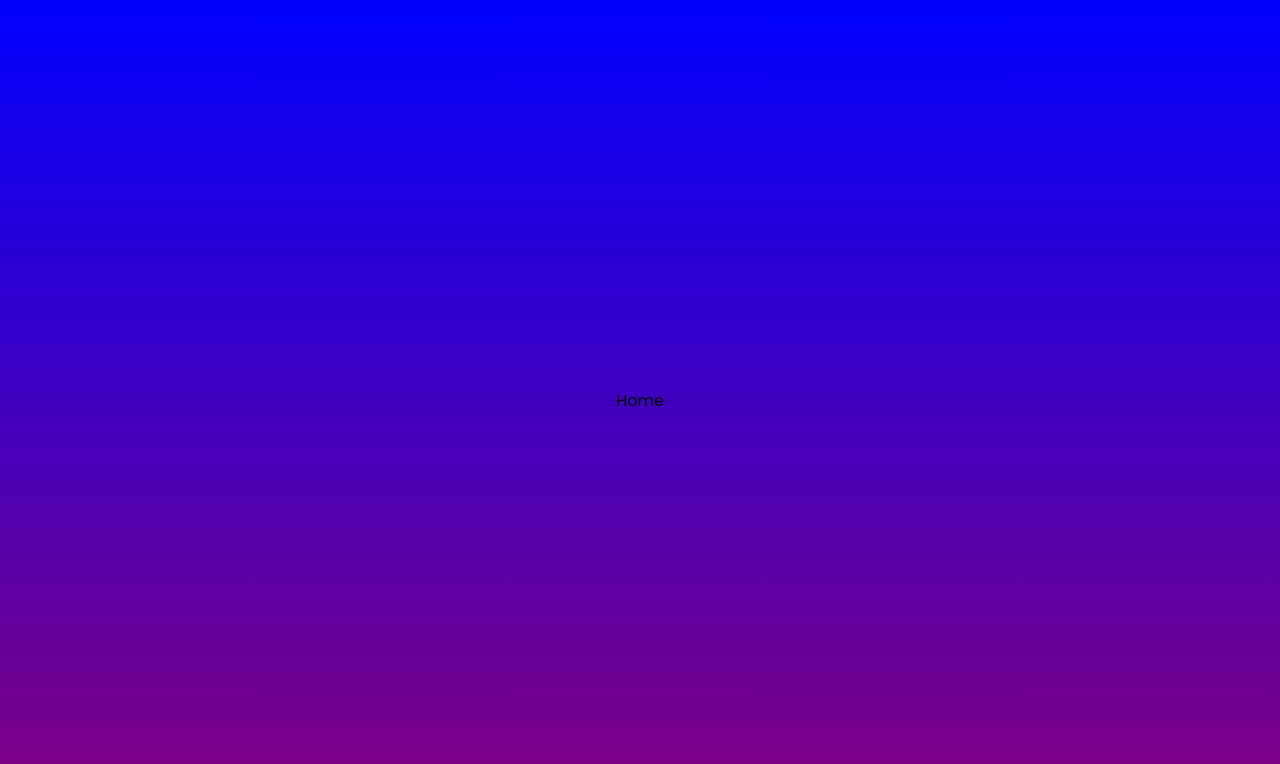
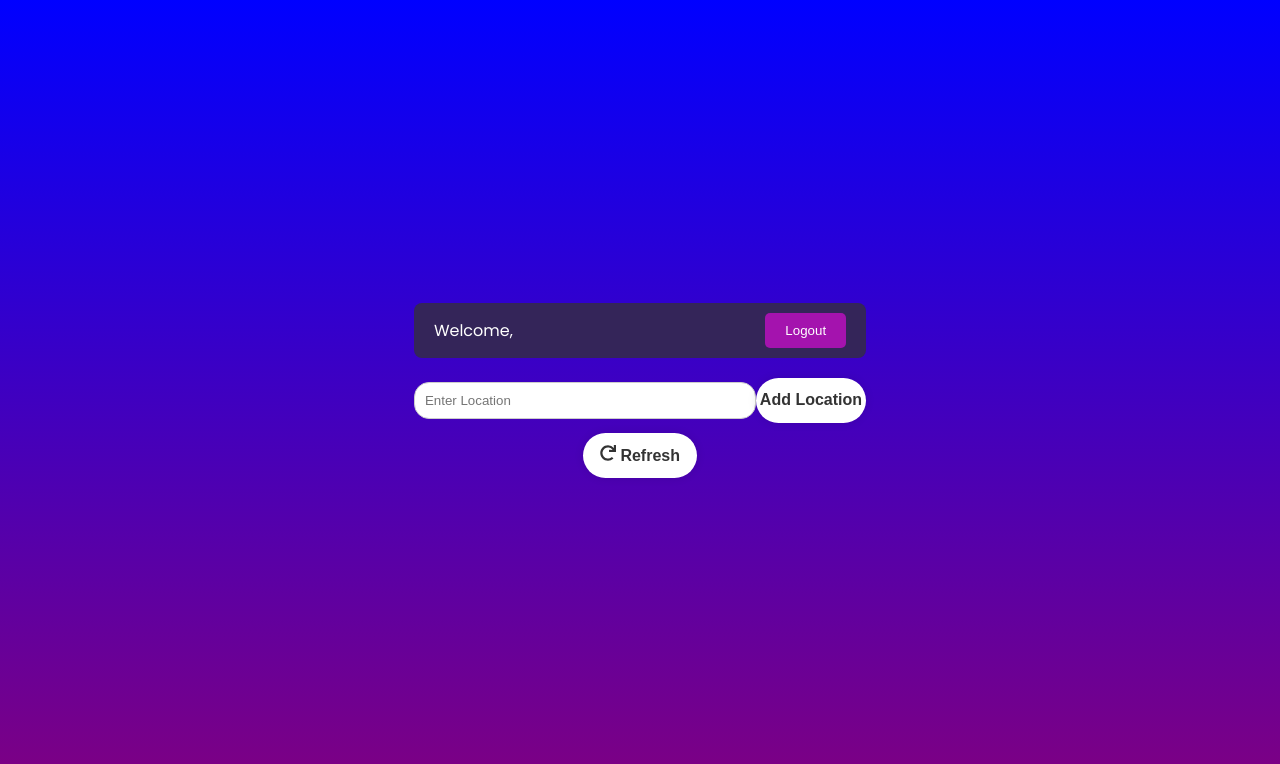
Before and after one commit to mianawais78/Roulettech-Weather-App, a React (Create React App) app in the folder frontend/: page /home in a window 1280 px wide. Shown: the top 764 px of the page. Built offline with nearby package versions, Linux system fonts and the light colour scheme; sample sign-in values are in the browser's storage.

Commit message:
FrontendComp
Frontend is almost completed

```diff
--- a/frontend/package.json
+++ b/frontend/package.json
@@ -6,6 +6,7 @@
     "@testing-library/jest-dom": "^5.17.0",
     "@testing-library/react": "^13.4.0",
     "@testing-library/user-event": "^13.5.0",
+    "axios": "^1.7.4",
     "react": "^18.3.1",
     "react-dom": "^18.3.1",
     "react-icons": "^5.3.0",
--- a/frontend/src/App.js
+++ b/frontend/src/App.js
@@ -11,14 +11,19 @@ import {
 
 function App() {
   const [token, setToken] = useState(localStorage.getItem("token"));
+  const [name, setName] = useState("");
 
   const handleLogin = (jwtToken) => {
     setToken(jwtToken);
     localStorage.setItem("token", jwtToken);
   };
 
+  const handleUsername = (userName) => {
+    setName(userName);
+  };
   const handleLogout = () => {
     setToken(null);
+    setName("");
     localStorage.removeItem("token");
   };
 
@@ -32,7 +37,10 @@ function App() {
               token ? (
                 <Navigate to="/home" />
               ) : (
-                <LoginForm handleLogin={handleLogin} />
+                <LoginForm
+                  handleLogin={handleLogin}
+                  handleUsername={handleUsername}
+                />
               )
             }
           />
@@ -40,7 +48,11 @@ function App() {
             path="/home"
             element={
               token ? (
-                <Home token={token} handleLogout={handleLogout} />
+                <Home
+                  token={token}
+                  handleLogout={handleLogout}
+                  username={name}
+                />
               ) : (
                 <Navigate to="/" />
               )
--- /dev/null
+++ b/frontend/src/Components/Home/Home.css
@@ -0,0 +1,103 @@
+/* src/components/Home.css */
+
+.home-container {
+  display: flex;
+  flex-direction: column;
+  align-items: center;
+  margin: 0 auto;
+  padding: 20px;
+}
+
+.navbar {
+  width: 100%;
+  display: flex;
+  justify-content: space-between;
+  align-items: center;
+  padding: 10px 20px;
+  background-color: #342559;
+  color: white;
+  border-radius: 8px;
+  margin-bottom: 20px;
+}
+
+.welcome-message {
+  margin: 0;
+}
+
+.logButton {
+  background-color: rgba(204, 13, 204, 0.74);
+  color: white;
+  border: none;
+  padding: 10px 20px;
+  border-radius: 5px;
+  cursor: pointer;
+}
+
+.logButton:hover {
+  background-color: #6d53e0;
+}
+
+.weather-controls {
+  display: flex;
+  flex-direction: column;
+  align-items: center;
+  margin-bottom: 20px;
+}
+
+.search {
+  display: flex;
+  align-items: center;
+  margin-bottom: 10px;
+}
+
+.search input {
+  padding: 10px;
+  width: 350px;
+  border-radius: 15px;
+  border: 1px solid #ccc;
+}
+
+.weather-controls button {
+  width: 25%;
+  height: 45px;
+  background: #fff;
+  border: none;
+  outline: none;
+  border-radius: 40px;
+  box-shadow: 0 0 10px rgba(0, 0, 0, 0.1);
+  color: #333;
+  font-size: 16px;
+  cursor: pointer;
+  font-weight: 700;
+}
+
+.weather-controls button:hover {
+  background-color: whitesmoke;
+}
+
+.weather-cards {
+  display: flex;
+  flex-wrap: wrap;
+  gap: 20px;
+  justify-content: center;
+}
+
+.weather-card {
+  position: relative;
+  background-color: #342559;
+  color: rgb(211, 206, 206);
+  border-radius: 20px;
+  box-shadow: 0 4px 8px rgba(0, 0, 0, 0.2);
+  padding: 20px;
+  width: 250px;
+  text-align: center;
+}
+
+.close-button {
+  position: absolute;
+  top: 10px;
+  right: 10px;
+  cursor: pointer;
+  font-size: 20px;
+  color: rgb(155, 149, 160);
+}
--- a/frontend/src/Components/Home/Home.js
+++ b/frontend/src/Components/Home/Home.js
@@ -1,12 +1,78 @@
-import React from "react";
-import {
-  BrowserRouter as Router,
-  Route,
-  Routes,
-  Navigate,
-} from "react-router-dom";
-function Home() {
-  return <div>Home</div>;
+// src/components/Home.js
+
+import React, { useState } from "react";
+import axios from "axios";
+import Weather from "../Weather/Weather.js";
+import { FaRedo } from "react-icons/fa";
+import "./Home.css";
+
+function Home({ username, handleLogout, token }) {
+  const [cities, setCities] = useState([]);
+  const [location, setLocation] = useState("");
+
+  const addLocation = async () => {
+    const url = `https://api.openweathermap.org/data/2.5/weather?q=${location}&units=imperial&appid=895284fb2d2c50a520ea537456963d9c`;
+
+    try {
+      const response = await axios.get(url);
+      setCities([...cities, response.data]);
+      setLocation("");
+    } catch (error) {
+      console.error("Error fetching weather data:", error);
+    }
+  };
+
+  const removeCity = (cityName) => {
+    setCities(cities.filter((city) => city.name !== cityName));
+  };
+
+  const refreshWeather = async () => {
+    const updatedCities = await Promise.all(
+      cities.map(async (city) => {
+        const url = `https://api.openweathermap.org/data/2.5/weather?q=${city.name}&units=imperial&appid=895284fb2d2c50a520ea537456963d9c`;
+        const response = await axios.get(url);
+        return response.data;
+      })
+    );
+    setCities(updatedCities);
+  };
+
+  return (
+    <div className="home-container">
+      <div className="navbar">
+        <p className="welcome-message">Welcome, {username}</p>
+        <button className="logButton" onClick={handleLogout}>
+          Logout
+        </button>
+      </div>
+      <div className="weather-controls">
+        <div className="search">
+          <input
+            value={location}
+            onChange={(event) => setLocation(event.target.value)}
+            onKeyPress={(event) => {
+              if (event.key === "Enter") addLocation();
+            }}
+            placeholder="Enter Location"
+            type="text"
+          />
+          <button onClick={addLocation}>Add Location</button>
+        </div>
+        <button className="refresh-button" onClick={refreshWeather}>
+          <FaRedo /> Refresh
+        </button>
+      </div>
+      <div className="weather-cards">
+        {cities.map((city) => (
+          <Weather
+            key={city.name}
+            data={city}
+            onRemove={() => removeCity(city.name)}
+          />
+        ))}
+      </div>
+    </div>
+  );
 }
 
 export default Home;
--- a/frontend/src/Components/Login/LoginForm.js
+++ b/frontend/src/Components/Login/LoginForm.js
@@ -2,12 +2,16 @@ import React, { useState } from "react";
 import { useNavigate } from "react-router-dom";
 import "./LoginForm.css";
 import { FaUserAlt } from "react-icons/fa";
-import { FaLock } from "react-icons/fa";
+import { FaLock, FaEnvelope } from "react-icons/fa";
 import { config } from "../Config";
-function LoginForm({ handleLogin }) {
+
+function LoginForm({ handleLogin, handleUsername }) {
+  const [formState, setformState] = useState("Login");
   const [username, setUsername] = useState("");
   const [password, setPassword] = useState("");
+  const [email, setEmail] = useState("");
   const navigate = useNavigate();
+
   const handleSubmit = (event) => {
     event.preventDefault();
 
@@ -15,10 +19,13 @@ function LoginForm({ handleLogin }) {
     const requestBody = {
       username: username,
       password: password,
+      ...(formState === "Sign Up" && { email: email }), // Add email only if formState is Sign Up
     };
 
-    // Make the login request and retrieve the JWT token
-    fetch(`${config.apiBaseUrl}/login/`, {
+    const endpoint = formState === "Login" ? "/login/" : "/register/"; // Set endpoint based on formState
+
+    // Make the request and retrieve the JWT token or handle signup
+    fetch(`${config.apiBaseUrl}${endpoint}`, {
       method: "POST",
       headers: {
         "Content-Type": "application/json",
@@ -30,25 +37,33 @@ function LoginForm({ handleLogin }) {
           return response.json();
         } else {
           console.log(response);
-          throw new Error("Login failed");
+          throw new Error(`${formState} failed`);
         }
       })
       .then((data) => {
-        if (data.access) {
-          handleLogin(data.access); // Store the access token
-          navigate("/home");
+        if (formState === "Login") {
+          if (data.access) {
+            handleLogin(data.access);
+            handleUsername(data.username);
+            navigate("/home");
+          } else {
+            throw new Error("Invalid JWT token");
+          }
         } else {
-          throw new Error("Invalid JWT token");
+          // Handle signup success
+          alert("Signup successful! Please log in.");
+          setformState("Login");
         }
       })
       .catch((error) => {
-        console.log("Login failed:", error);
+        console.log(`${formState} failed:`, error);
       });
   };
+
   return (
     <div className="wrapper">
       <form action="" onSubmit={handleSubmit}>
-        <h1>Login</h1>
+        <h1>{formState}</h1>
         <div className="input-box">
           <input
             type="text"
@@ -59,6 +74,18 @@ function LoginForm({ handleLogin }) {
           />
           <FaUserAlt className="icon" />
         </div>
+        {formState === "Sign Up" && (
+          <div className="input-box">
+            <input
+              type="email"
+              placeholder="Email"
+              required
+              value={email}
+              onChange={(e) => setEmail(e.target.value)}
+            />
+            <FaEnvelope className="icon" />
+          </div>
+        )}
         <div className="input-box">
           <input
             type="password"
@@ -69,18 +96,24 @@ function LoginForm({ handleLogin }) {
           />
           <FaLock className="icon" />
         </div>
-        <div className="remember-forgot">
-          <label>
-            <input type="checkbox" />
-            Remember me
-          </label>
-          <a href="#">Forgot password?</a>
-        </div>
-        <button type="submit">Login</button>
+
+        <button type="submit">{formState}</button>
         <div className="register-link">
-          <p>
-            Don't have an account?<a href="#">Register</a>
-          </p>
+          {formState === "Login" ? (
+            <p>
+              Don't have an account?
+              <a href="#" onClick={() => setformState("Sign Up")}>
+                Register
+              </a>
+            </p>
+          ) : (
+            <p>
+              Already registered?
+              <a href="#" onClick={() => setformState("Login")}>
+                Login
+              </a>
+            </p>
+          )}
         </div>
       </form>
     </div>
--- /dev/null
+++ b/frontend/src/Components/Weather/Weather.css
@@ -0,0 +1,17 @@
+.weather-card {
+  position: relative;
+  width: 250px;
+  padding: 15px;
+  border-radius: 8px;
+  background: linear-gradient(purple, blue);
+  box-shadow: 0 4px 8px rgba(0, 0, 0, 0.1);
+}
+
+.close-button {
+  position: absolute;
+  top: 10px;
+  right: 10px;
+  border: none;
+  background: transparent;
+  cursor: pointer;
+}
--- /dev/null
+++ b/frontend/src/Components/Weather/Weather.js
@@ -0,0 +1,46 @@
+import React from "react";
+import { FaTimes } from "react-icons/fa";
+import "./Weather.css";
+
+function Weather({ data, onRemove }) {
+  return (
+    <div className="weather-card">
+      <button className="close-button" onClick={onRemove}>
+        <FaTimes />
+      </button>
+      <div className="top">
+        <div className="location">
+          <p>{data.name}</p>
+        </div>
+        <div className="temp">
+          {data.main ? <h1>{data.main.temp.toFixed()}°F</h1> : null}
+        </div>
+        <div className="description">
+          {data.weather ? <p>{data.weather[0].main}</p> : null}
+        </div>
+      </div>
+      {data.name && (
+        <div className="bottom">
+          <div className="feels">
+            {data.main ? (
+              <p className="bold">{data.main.feels_like.toFixed()}°F</p>
+            ) : null}
+            <p>Feels Like</p>
+          </div>
+          <div className="humidity">
+            {data.main ? <p className="bold">{data.main.humidity}%</p> : null}
+            <p>Humidity</p>
+          </div>
+          <div className="wind">
+            {data.wind ? (
+              <p className="bold">{data.wind.speed.toFixed()} MPH</p>
+            ) : null}
+            <p>Wind Speed</p>
+          </div>
+        </div>
+      )}
+    </div>
+  );
+}
+
+export default Weather;
```
Also changed, not shown: frontend/src/Components/Header.js (+21 -23 lines), 1 other file (tests, documents, lock files or other folders).
